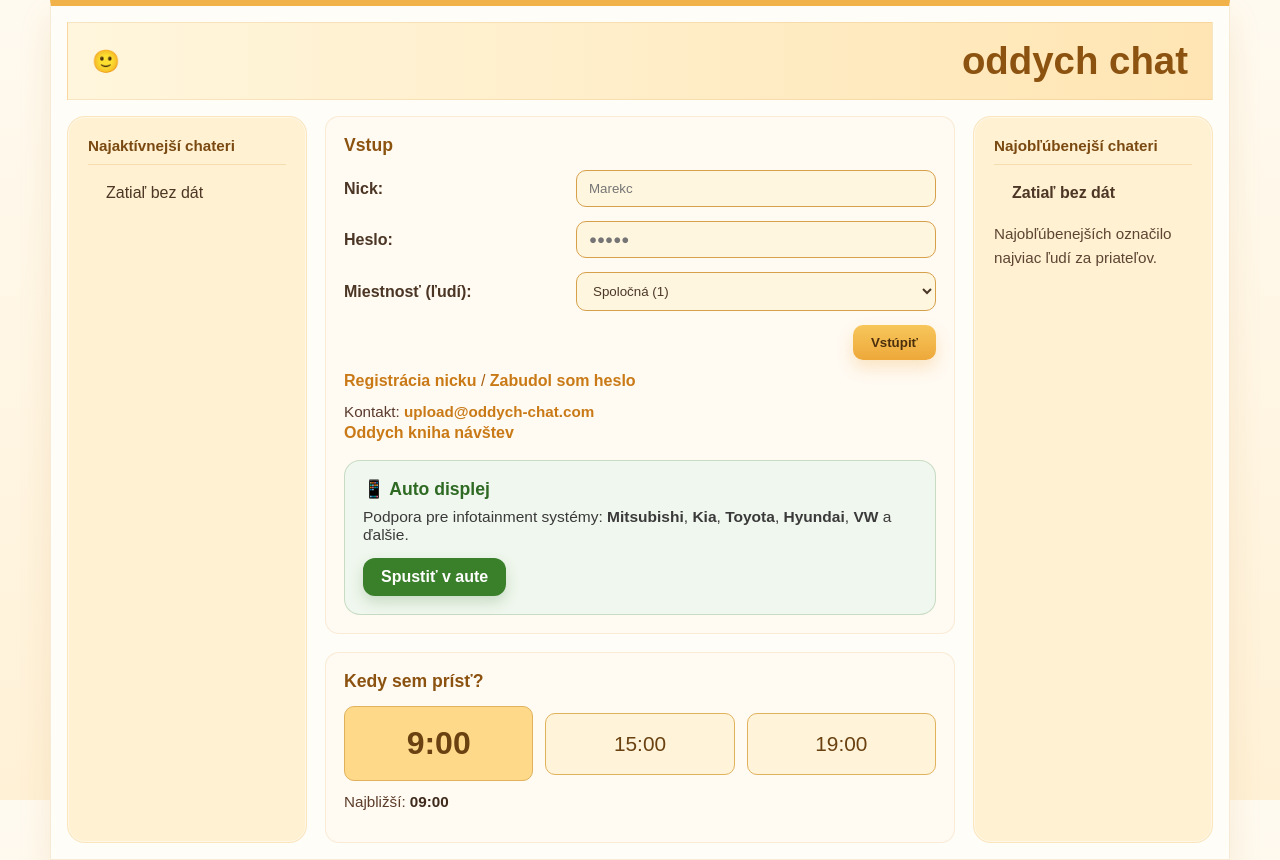
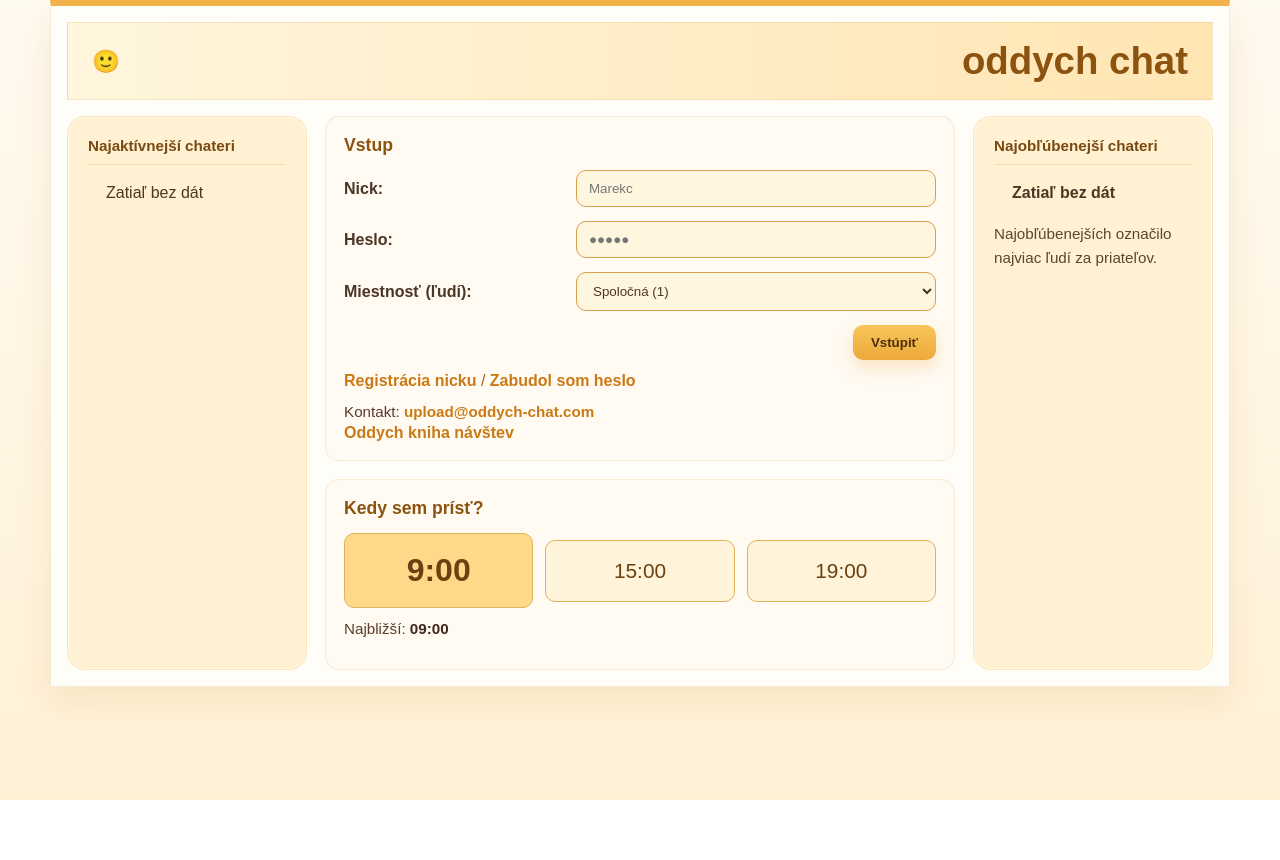
Before and after one commit to Marek-stack340/Retro-chat, a website: page public/index.html in a window 1280 px wide. After the commit the page ends 800 px from the top, so only its background shows below. Drawn offline with Linux system fonts and the light colour scheme.

Commit message:
remove: car display panel from landing page

```diff
--- a/public/index.html
+++ b/public/index.html
@@ -53,11 +53,7 @@
               <div class="contact">Kontakt: <a class="contact-link" href="mailto:marekcicilla@gmail.com?subject=Oddych%20Chat%20kontakt&body=Vitaj%2C%20chcem%20sa%20ozva%C5%A5%20oh%C4%BEadom%20chatu.%0A%0AMoje%20meno%3A%20">upload@oddych-chat.com</a></div>
               <div class="guestbook-link"><a href="/guestbook.html">Oddych kniha návštev</a></div>
             </div>
-            <div class="car-display-panel">
-              <div class="car-display-title">📱 Auto displej</div>
-              <p class="car-display-desc">Podpora pre infotainment systémy: <strong>Mitsubishi</strong>, <strong>Kia</strong>, <strong>Toyota</strong>, <strong>Hyundai</strong>, <strong>VW</strong> a ďalšie.</p>
-              <a href="/chat.html" class="car-display-btn">Spustiť v aute</a>
-            </div>
+
           </section>
 
 
--- a/public/style.css
+++ b/public/style.css
@@ -32,11 +32,7 @@ body{font-family:Arial,Helvetica,sans-serif;background:linear-gradient(180deg,#f
 .button-enter{padding:10px 18px;border:none;border-radius:10px;background:linear-gradient(180deg,#f7c65b 0%,#eea83a 100%);color:#4b2f0d;font-weight:700;cursor:pointer;box-shadow:0 8px 16px rgba(238,168,58,0.25)}
 .entry-links{margin-top:12px;color:#a85f10}
 .entry-links a{color:#c97a16;text-decoration:none;font-weight:700}
-.car-display-panel{margin-top:18px;padding:18px;border:1px solid rgba(54,123,45,0.22);border-radius:16px;background:#f0f7ee}
-.car-display-title{font-size:1.1rem;font-weight:700;color:#2f6a24;margin-bottom:8px}
-.car-display-desc{color:#3a3a3a;font-size:0.97rem;margin:0 0 14px}
-.car-display-btn{display:inline-block;padding:10px 18px;background:#3a7f2a;color:#fff;border-radius:12px;text-decoration:none;font-weight:700;box-shadow:0 6px 14px rgba(54,123,45,0.22)}
-.car-display-btn:hover{background:#2f6a24}
+
 .times-row{display:flex;gap:12px;align-items:center;margin-bottom:12px}
 .time-entry{flex:1;padding:18px 0;background:#fff3d9;border:1px solid #e0b25c;border-radius:10px;text-align:center;font-size:1.3rem;color:#6a4110}
 .time-entry.active{background:#ffd98a;font-size:2rem;font-weight:700}
```
